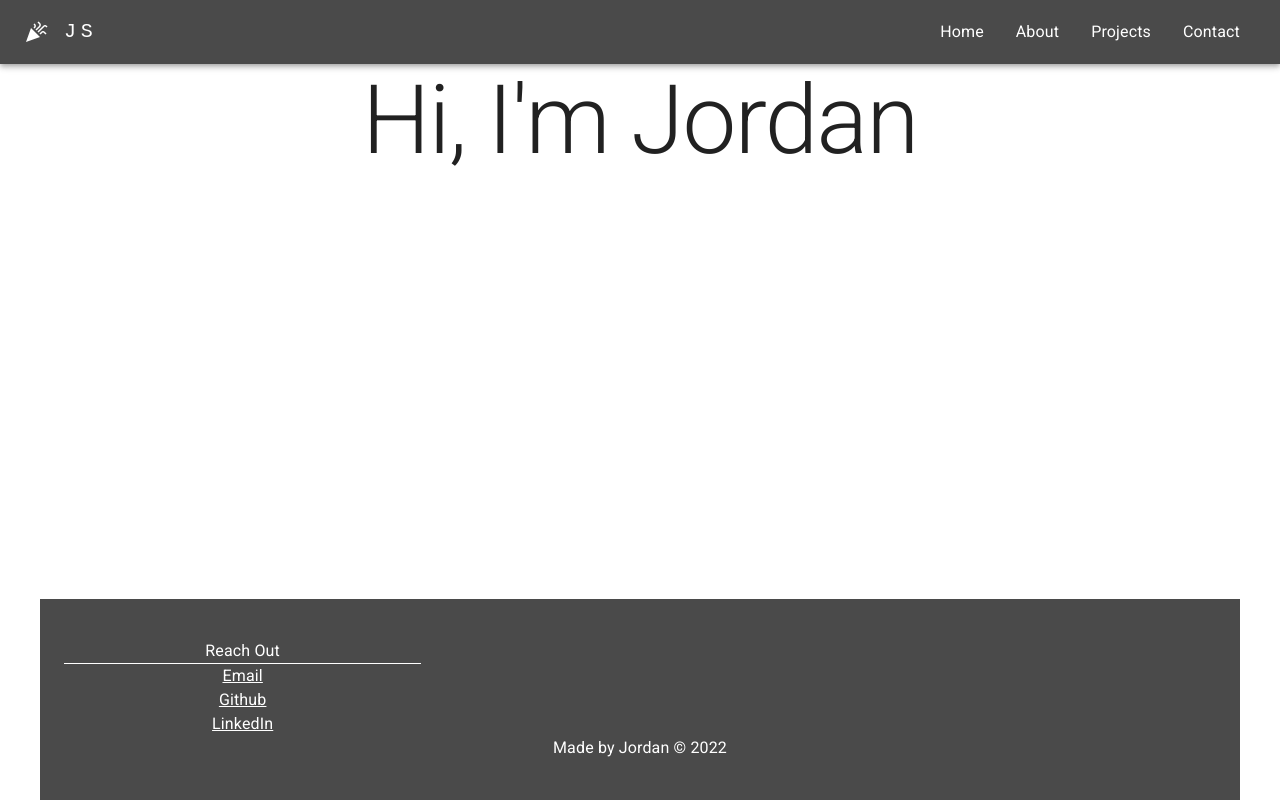
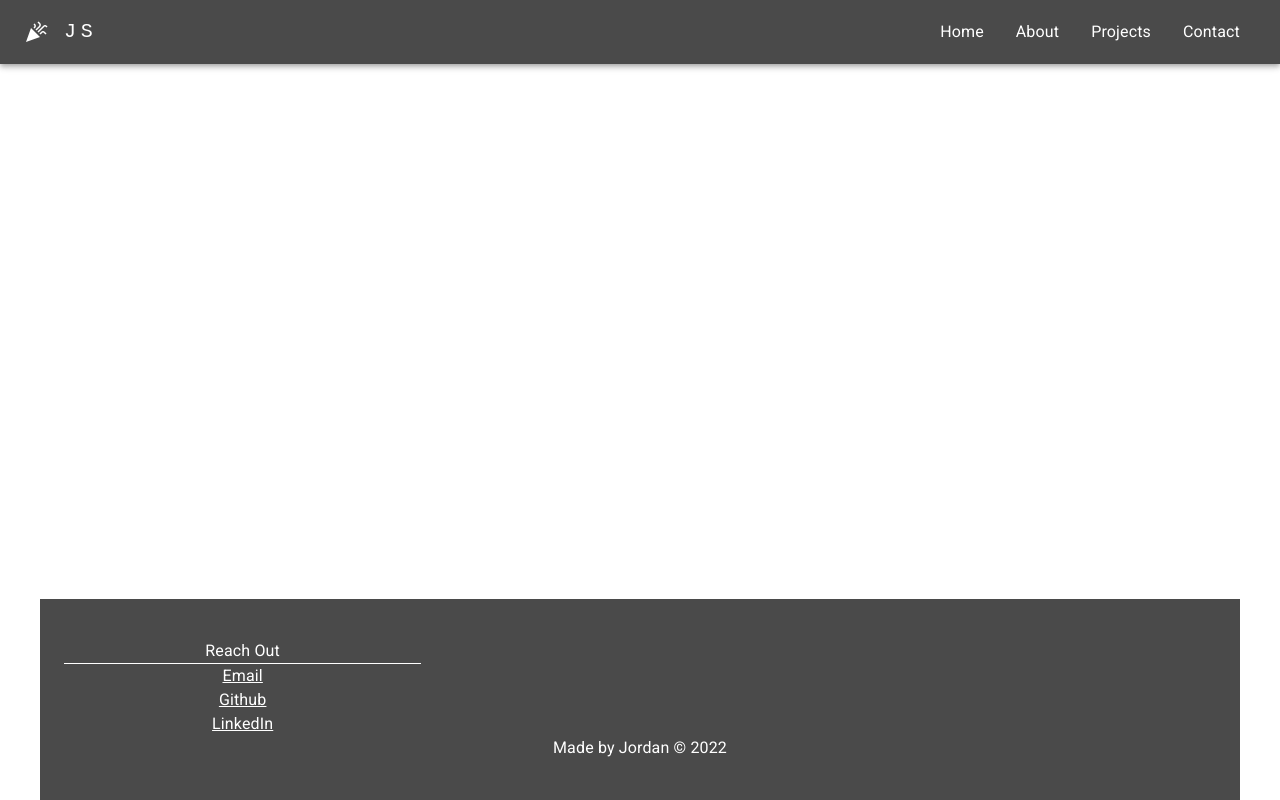
Before and after one commit to jorddo/react-portfolio, a React (Create React App) app: page / in a window 1280 px wide. Built offline with nearby package versions, Linux system fonts and the light colour scheme.

Commit message:
changing home path

```diff
--- a/src/App.js
+++ b/src/App.js
@@ -11,7 +11,7 @@
   <div className='App'>
     <Header />
     <Routes>
-      <Route path='/' element={<Home />} />
+      <Route path='react-portfolio' element={<Home />} />
       <Route path='about' element={<About />} />
       <Route path='projects' element={<Projects />} />
       <Route path='contact' element={<ContactForm />} />
```
